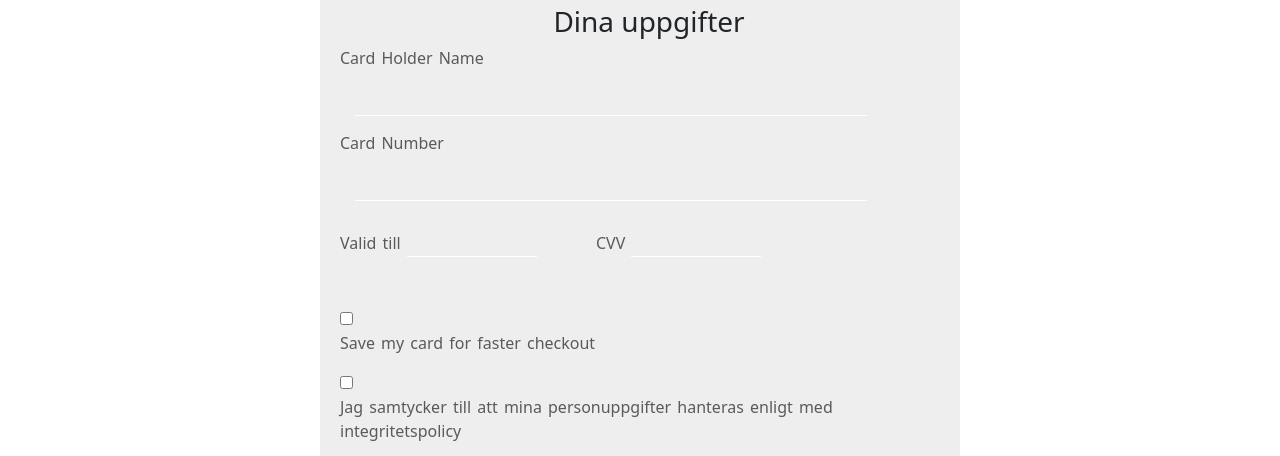
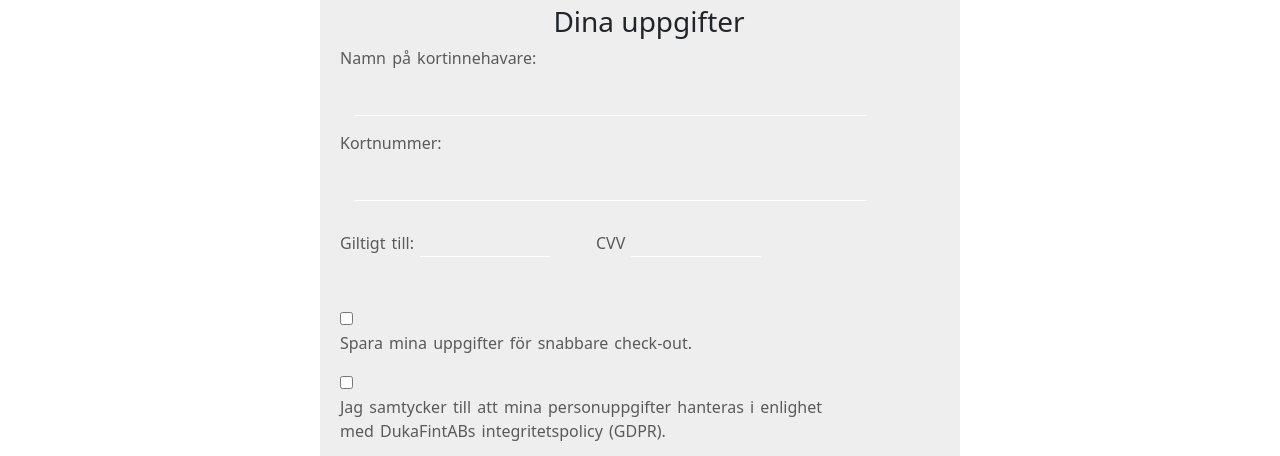
Before and after one commit to Ayngie/assignment-typescript-Webshop-VackraMaltiderAB, a website built with Parcel: page src/html/checkout.html in a window 1280 px wide. Shown: the part 342-798 px from the top of the page. Built offline with nearby package versions, Linux system fonts and the light colour scheme.

Commit message:
Ändrat text i betalruta till svenska

```diff
--- a/src/html/checkout.html
+++ b/src/html/checkout.html
@@ -80,20 +80,20 @@
     <h3>Dina uppgifter</h3>
 
     <form action="">
-      <label for="name"> Card Holder Name <input type="text" id="card_name"></label>
-      <label for="cardnr"> Card Number <input type="text" name="cardnr" id="cardnr" maxlength="19" onkeypress=" "></label>
+      <label for="name"> Namn på kortinnehavare: <input type="text" id="card_name"></label>
+      <label for="cardnr"> Kortnummer: <input type="text" name="cardnr" id="cardnr" maxlength="19" onkeypress=" "></label>
 
       <div class="float">
-        <label for="validtill"> Valid till <input type="text" name="validtill" id="validtill" maxlength="7" onkeypress="addSlashes()"></label>
+        <label for="validtill"> Giltigt till: <input type="text" name="validtill" id="validtill" maxlength="7" onkeypress="addSlashes()"></label>
         <label for="cvv"> CVV <input type="text" name="cvv" id="cvv" maxlength="3"></label>
       </div>
 
       <label for="checkbox" id="checkbox">           <input type="checkbox" name="checkbox"   id="checkbox"/>
-        <p>Save my card for faster checkout</p>
+        <p>Spara mina uppgifter för snabbare check-out.</p>
       </label>
 
       <label for="checkbox" id="checkbox"> <input type="checkbox" name="checkbox" id="checkbox"/>
-        <p>Jag samtycker till att mina personuppgifter hanteras enligt med integritetspolicy</p>
+        <p>Jag samtycker till att mina personuppgifter hanteras i enlighet med DukaFintABs integritetspolicy (GDPR).</p>
       </label>
 
       <div class="container_btn_betala">
```
